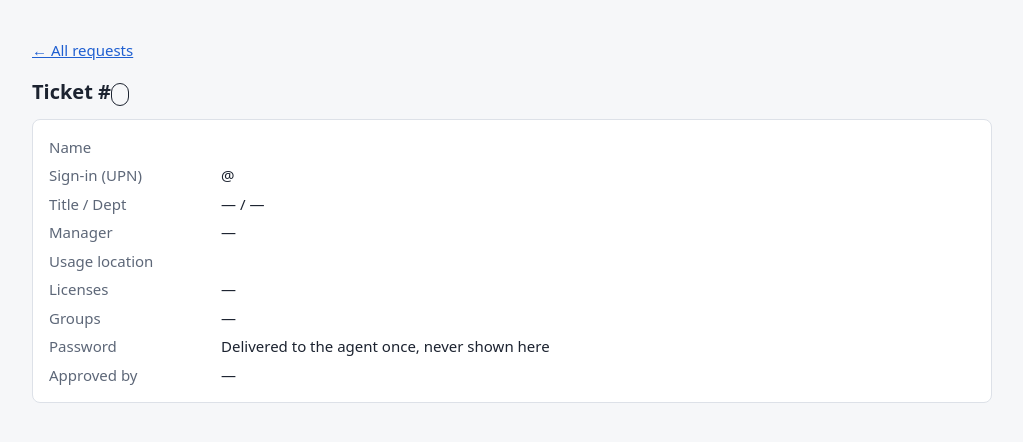
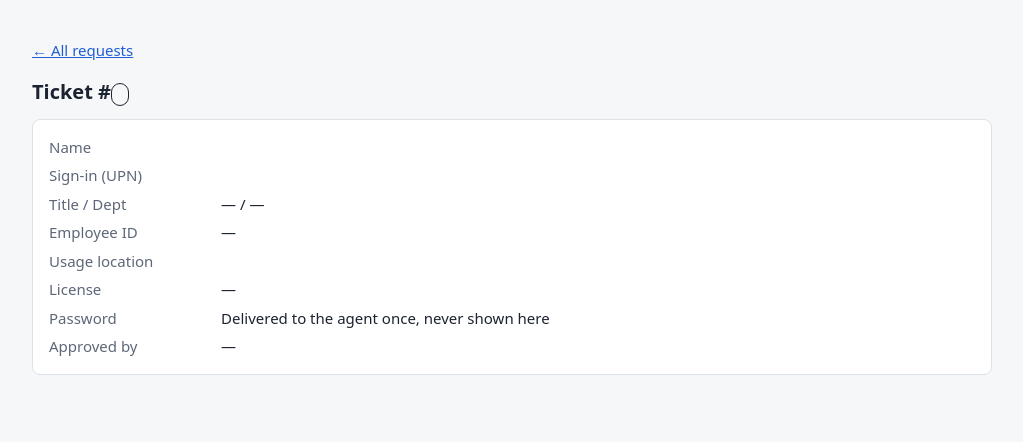
Before and after one commit to Keen-coffee/m365-provisioner, a FastAPI app: template app/templates/detail.html in a window 1280 px wide. Shown: the top 442 px of the page, without its empty margins (128-1151 px from the left). Run offline with FastAPI, Linux system fonts and the light colour scheme; the template is opened without the code that fills it, so the values that code supplies are empty; parts of the project's set-up code (start-up, migrations or seed data) failed here and were passed over.

Commit message:
updated fields

```diff
--- a/app/graph.py
+++ b/app/graph.py
@@ -78,27 +78,26 @@ def _resolve_sku_ids(client: httpx.Client, wanted: List[str]) -> List[str]:
 
 
 def create_user(req: Dict[str, Any], password: str) -> Dict[str, Any]:
-    """Create the user, then (best-effort per step) licenses, groups, manager.
+    """Create the user, then (best-effort) assign the license.
 
     Returns a result dict; 'warnings' lists any post-create step that failed.
     Raises GraphError only if the user itself could not be created.
     """
-    upn = "%s@%s" % (req["username"], req["domain"])
+    upn = req["user_principal_name"]
     body = {
         "accountEnabled": True,
         "displayName": req["display_name"],
         "givenName": req["given_name"],
         "surname": req["surname"],
         "userPrincipalName": upn,
-        "mailNickname": req["username"],
+        "mailNickname": upn.split("@", 1)[0],
         "usageLocation": req["usage_location"],
         "passwordProfile": {
             "password": password,
             "forceChangePasswordNextSignIn": True,
         },
     }
-    for src, dst in (("job_title", "jobTitle"), ("department", "department"),
-                     ("office_location", "officeLocation"), ("mobile_phone", "mobilePhone")):
+    for src, dst in (("job_title", "jobTitle"), ("department", "department"), ("employee_id", "employeeId")):
         if req.get(src):
             body[dst] = req[src]
 
@@ -107,34 +106,13 @@ def create_user(req: Dict[str, Any], password: str) -> Dict[str, Any]:
         user = _call(client, "POST", "/users", json=body)
         uid = user["id"]
 
-        if req.get("manager_upn"):
+        if req.get("license"):
             try:
-                _call(client, "PUT", "/users/%s/manager/$ref" % uid,
-                      json={"@odata.id": "%s/users/%s" % (GRAPH, req["manager_upn"])})
-            except GraphError as e:
-                warnings.append("manager: %s" % e)
-
-        if req.get("licenses"):
-            try:
-                ids = _resolve_sku_ids(client, req["licenses"])
+                ids = _resolve_sku_ids(client, [req["license"]])
                 _call(client, "POST", "/users/%s/assignLicense" % uid,
                       json={"addLicenses": [{"skuId": i, "disabledPlans": []} for i in ids],
                             "removeLicenses": []})
             except GraphError as e:
-                warnings.append("licenses: %s" % e)
-
-        for group in req.get("groups") or []:
-            try:
-                gid = group
-                if len(group) != 36:  # not a GUID -> look up by display name
-                    found = _call(client, "GET", "/groups",
-                                  params={"$filter": "displayName eq '%s'" % group.replace("'", "''")})["value"]
-                    if len(found) != 1:
-                        raise GraphError("group '%s' matched %d results" % (group, len(found)))
-                    gid = found[0]["id"]
-                _call(client, "POST", "/groups/%s/members/$ref" % gid,
-                      json={"@odata.id": "%s/directoryObjects/%s" % (GRAPH, uid)})
-            except GraphError as e:
-                warnings.append("group %s: %s" % (group, e))
+                warnings.append("license: %s" % e)
 
     return {"object_id": uid, "user_principal_name": upn, "warnings": warnings}
--- a/app/main.py
+++ b/app/main.py
@@ -72,21 +72,15 @@ def require_ui_user(request: Request, creds: HTTPBasicCredentials = Depends(basi
 # ---------- models ----------
 class NewUser(BaseModel):
     ticket_id: str = Field(..., min_length=1, max_length=64)
+    display_name: Optional[str] = Field(None, max_length=128)
     given_name: str = Field(..., min_length=1, max_length=64)
     surname: str = Field(..., min_length=1, max_length=64)
-    display_name: Optional[str] = Field(None, max_length=128)
-    username: str = Field(..., pattern=r"^[a-z0-9][a-z0-9._-]{0,63}$")
-    domain: Optional[str] = None
+    user_principal_name: str = Field(..., pattern=r"^[A-Za-z0-9][A-Za-z0-9._-]{0,63}@[A-Za-z0-9.-]+$")
+    department: Optional[str] = None
     job_title: Optional[str] = None
-    department: Optional[str] = None
-    office_location: Optional[str] = None
-    mobile_phone: Optional[str] = None
-    manager_upn: Optional[str] = None
+    employee_id: Optional[str] = Field(None, max_length=64)
     usage_location: Optional[str] = Field(None, pattern=r"^[A-Z]{2}$")
-    licenses: List[str] = []
-    groups: List[str] = []
-    password: Optional[str] = Field(None, min_length=12, max_length=256,
-                                    description="Optional. If omitted the server generates one.")
+    license: Optional[str] = Field(None, description="SKU part number or GUID, e.g. SPB")
 
 
 # ---------- core ----------
@@ -94,15 +88,15 @@ def execute(request_id: str) -> None:
     with db() as c:
         row = c.execute("SELECT * FROM requests WHERE id=?", (request_id,)).fetchone()
     payload = json.loads(row["payload"])
-    password = row["password"] or graph.generate_password()
+    password = graph.generate_password()
     try:
         if config.DRY_RUN:
             res = {"object_id": str(uuid.uuid4()), "dry_run": True, "warnings": [],
-                   "user_principal_name": "%s@%s" % (payload["username"], payload["domain"])}
+                   "user_principal_name": payload["user_principal_name"]}
         else:
             res = graph.create_user(payload, password)
         status = "completed"
-        res.update({"username": payload["username"], "display_name": payload["display_name"],
+        res.update({"display_name": payload["display_name"],
                     "must_change_password": True})
         pw = password
     except Exception as e:  # noqa: BLE001 - surface any failure to the ticket
@@ -136,13 +130,12 @@ def public_view(row: sqlite3.Row, reveal_password: bool = False) -> Dict[str, An
 @app.post("/api/requests", status_code=201, dependencies=[Depends(require_api_key)])
 def submit(body: NewUser):
     payload = body.model_dump() if hasattr(body, "model_dump") else body.dict()
-    domain = (payload["domain"] or config.DEFAULT_DOMAIN).lower()
+    payload["user_principal_name"] = payload["user_principal_name"].lower()
+    domain = payload["user_principal_name"].split("@", 1)[1]
     if domain not in config.ALLOWED_DOMAINS:
-        raise HTTPException(422, "domain must be one of %s" % config.ALLOWED_DOMAINS)
-    payload["domain"] = domain
+        raise HTTPException(422, "UPN domain must be one of %s" % config.ALLOWED_DOMAINS)
     payload["usage_location"] = payload["usage_location"] or config.DEFAULT_USAGE_LOCATION
     payload["display_name"] = payload["display_name"] or "%s %s" % (payload["given_name"], payload["surname"])
-    password = payload.pop("password")
 
     with db() as c:
         # Idempotency: the same ticket never creates two requests unless the earlier one was rejected/failed.
@@ -152,7 +145,7 @@ def submit(body: NewUser):
             return public_view(dup)
         rid = str(uuid.uuid4())
         c.execute("INSERT INTO requests VALUES (?,?,?,?,?,?,?,?,?)",
-                  (rid, payload["ticket_id"], "pending", json.dumps(payload), password, None, None, now(), now()))
+                  (rid, payload["ticket_id"], "pending", json.dumps(payload), None, None, None, now(), now()))
     if config.AUTO_APPROVE:
         approve(rid, "auto")
     with db() as c:
--- a/app/templates/detail.html
+++ b/app/templates/detail.html
@@ -3,12 +3,11 @@
 <h1>Ticket #{{ r.ticket_id }} <span class="badge {{ r.status }}">{{ r.status }}</span></h1>
 <div class="card"><dl>
 <dt>Name</dt><dd>{{ r.request.display_name }}</dd>
-<dt>Sign-in (UPN)</dt><dd>{{ r.request.username }}@{{ r.request.domain }}</dd>
+<dt>Sign-in (UPN)</dt><dd>{{ r.request.user_principal_name }}</dd>
 <dt>Title / Dept</dt><dd>{{ r.request.job_title or "—" }} / {{ r.request.department or "—" }}</dd>
-<dt>Manager</dt><dd>{{ r.request.manager_upn or "—" }}</dd>
+<dt>Employee ID</dt><dd>{{ r.request.employee_id or "—" }}</dd>
 <dt>Usage location</dt><dd>{{ r.request.usage_location }}</dd>
-<dt>Licenses</dt><dd>{{ r.request.licenses|join(", ") or "—" }}</dd>
-<dt>Groups</dt><dd>{{ r.request.groups|join(", ") or "—" }}</dd>
+<dt>License</dt><dd>{{ r.request.license or "—" }}</dd>
 <dt>Password</dt><dd>Delivered to the agent once, never shown here</dd>
 <dt>Approved by</dt><dd>{{ r.approved_by or "—" }}</dd>
 </dl></div>
--- a/app/templates/index.html
+++ b/app/templates/index.html
@@ -6,7 +6,7 @@
 <table><tr><th>Ticket</th><th>User</th><th>Status</th><th>Submitted (UTC)</th></tr>
 {% for i in items %}<tr>
 <td><a href="/requests/{{ i.id }}">#{{ i.ticket_id }}</a></td>
-<td>{{ i.request.display_name }} ({{ i.request.username }}@{{ i.request.domain }})</td>
+<td>{{ i.request.display_name }} ({{ i.request.user_principal_name }})</td>
 <td><span class="badge {{ i.status }}">{{ i.status }}</span></td>
 <td>{{ i.created_at }}</td></tr>{% endfor %}</table>{% endif %}
 </div>{% endblock %}
```
Also changed, not shown: README.md.
